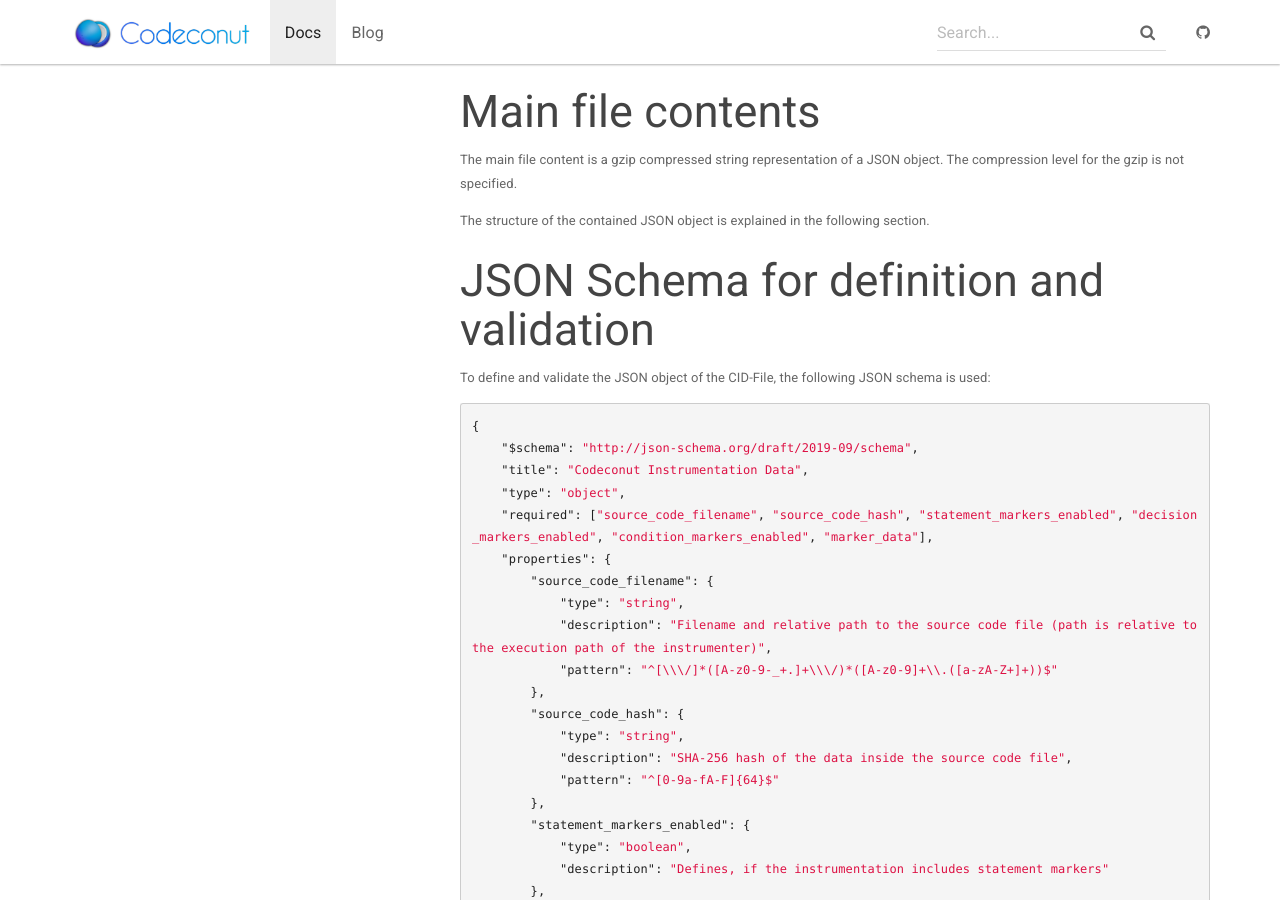
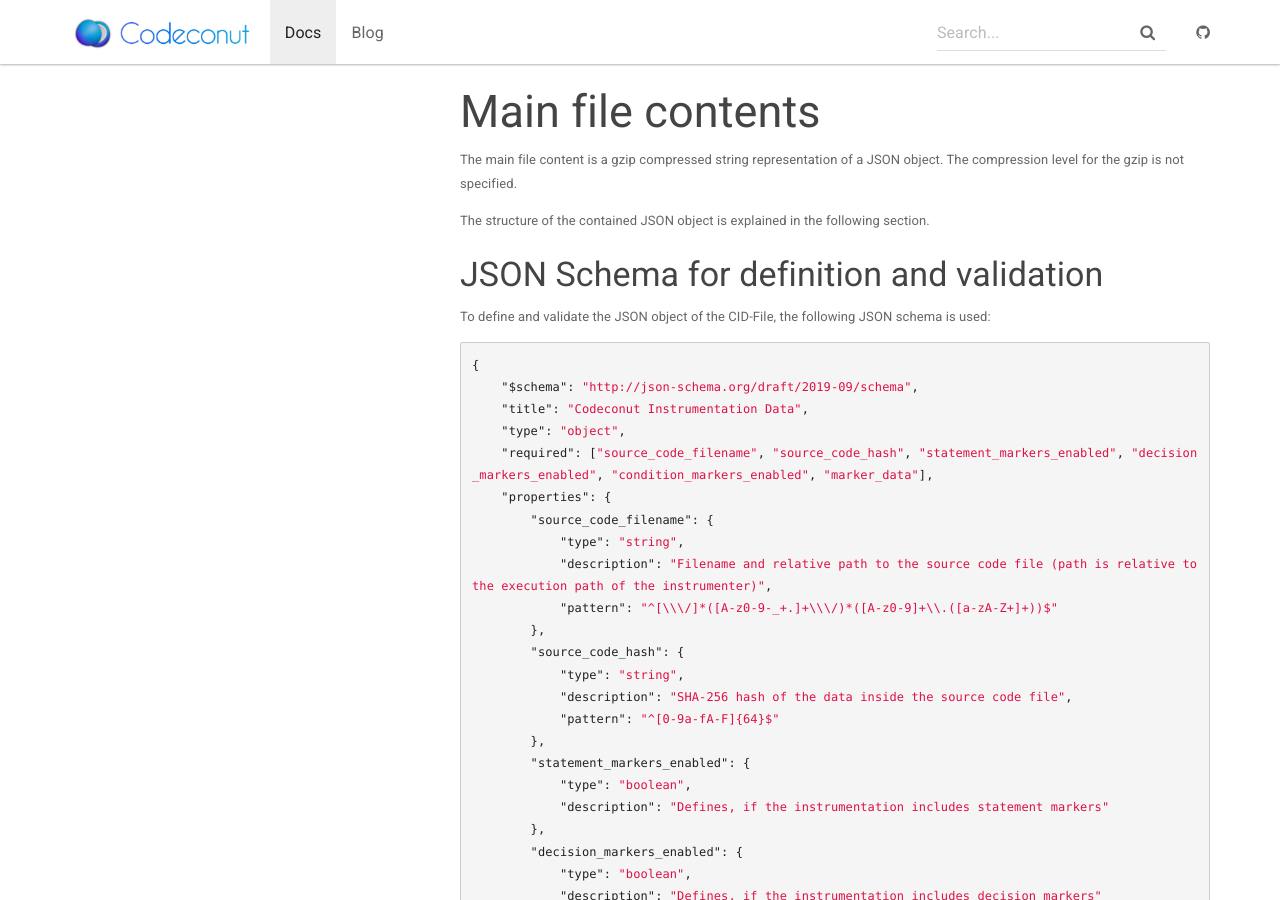
Before and after one commit to coveron/Coveron_Instrumenter, a Jekyll site: the page built from docs/_docs/cid_format.md, in a window 1280 px wide and 900 px high, scrolled down 950 px. Built offline with Jekyll 4.4.1, drawn with Linux system fonts in a browser that asks for light colours.

Commit message:
Improved formatting

````diff
--- a/docs/_docs/cid_format.md
+++ b/docs/_docs/cid_format.md
@@ -45,7 +45,7 @@ The main file content is a gzip compressed string representation of a JSON objec
 The structure of the contained JSON object is explained in the following section.
 
 
-## JSON Schema for definition and validation
+### JSON Schema for definition and validation
 
 To define and validate the JSON object of the CID-File, the following JSON schema is used:
 
@@ -140,7 +140,7 @@ To define and validate the JSON object of the CID-File, the following JSON schem
 ```
 
 
-## Explanatory example for the JSON object format
+### Explanatory example for the JSON object format
 
 The JSON object has the following structure:
 
@@ -187,7 +187,7 @@ Detailed info on the elements inside the JSON object:
     - **end_column**: Column number (starting from 1) for the end of the code section
 
 
-## Marker type enum
+### Marker type enum
 
 The enum for the marker type can have the following values:
 
````
